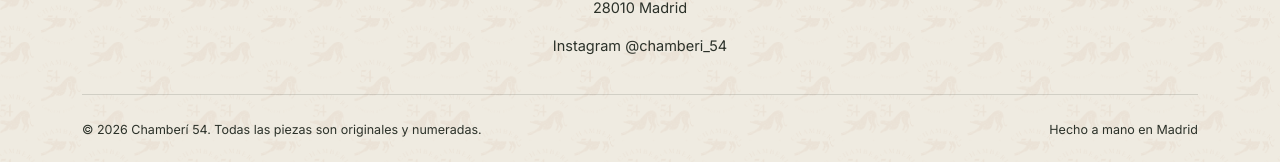
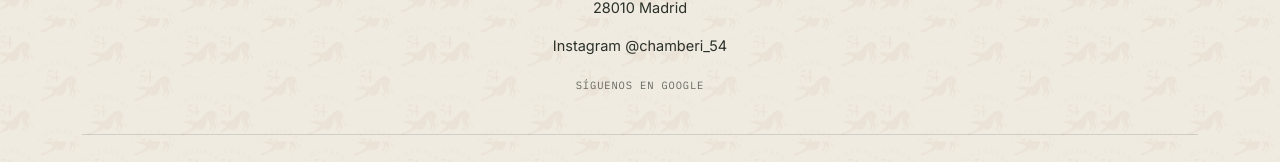
Before and after one commit to Chamberi54/Escultura-Mascotas, a Next.js app: page /gracias in a window 1280 px wide. Shown: the part 644-806 px from the top of the page. Built offline with nearby package versions, Linux system fonts and the light colour scheme; no server answers.

Commit message:
Add Google Preferred Sources badge to footer

```diff
--- a/src/app/layout.tsx
+++ b/src/app/layout.tsx
@@ -1,4 +1,5 @@
 import type { Metadata } from "next";
+import Script from "next/script";
 import { Fraunces, Inter, IBM_Plex_Mono } from "next/font/google";
 import "./globals.css";
 
@@ -73,6 +74,10 @@
     >
       <body className="min-h-screen bg-paper text-ink font-sans antialiased">
         {children}
+        <Script
+          src="https://news.google.com/swg/js/v1/publisher.js"
+          strategy="afterInteractive"
+        />
       </body>
     </html>
   );
--- a/src/components/dog/DogFooter.tsx
+++ b/src/components/dog/DogFooter.tsx
@@ -1,3 +1,5 @@
+import PreferredSourceBadge from "./PreferredSourceBadge";
+
 export default function DogFooter() {
   return (
     <footer className="relative overflow-hidden border-t border-line bg-paper-dim pt-12 pb-8.5">
@@ -28,6 +30,7 @@
           >
             Instagram @chamberi_54
           </a>
+          <PreferredSourceBadge />
         </div>
 
         <div className="flex flex-wrap justify-between gap-2.5 border-t border-line pt-6.5 text-[12.5px] text-ink-soft">
--- /dev/null
+++ b/src/components/dog/PreferredSourceBadge.tsx
@@ -0,0 +1,14 @@
+export default function PreferredSourceBadge() {
+  return (
+    <div className="mt-4 flex flex-col items-center gap-2">
+      <span className="font-mono text-[10.5px] tracking-[0.08em] text-ink-soft/70 uppercase">
+        Síguenos en Google
+      </span>
+      <div
+        {...{ "google-add-preferred-source-btn": "" }}
+        data-theme="light"
+        data-lang="es"
+      />
+    </div>
+  );
+}
```
